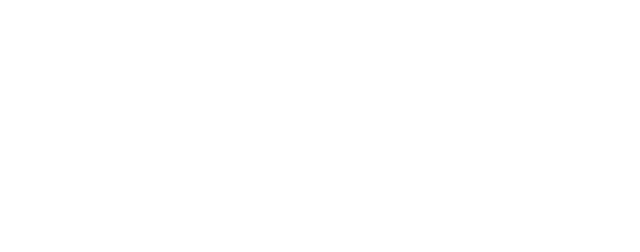
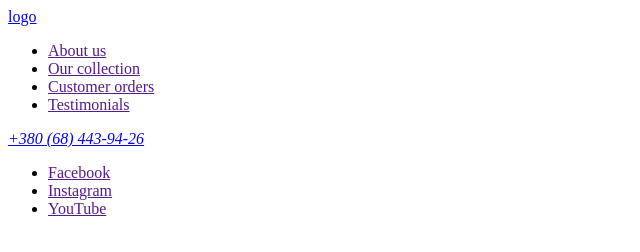
Before and after one commit to hannaspavik-bit/Vyshyvanka-Vibes, a plain HTML site: page index.html in a window 1280 px wide. Shown: the whole page, without its empty margins (0-640 px from the left). Drawn offline with Linux system fonts and the light colour scheme.

Commit message:
create semantic header markup

```diff
--- a/index.html
+++ b/index.html
@@ -6,7 +6,26 @@
     <title>Vyshyvanka Vibes</title>
   </head>
   <body>
-    <header></header>
+    <header>
+      <nav>
+        <a href="./index.html">logo</a>
+        <ul>
+          <li><a href="">About us</a></li>
+          <li><a href="">Our collection</a></li>
+          <li><a href="">Customer orders</a></li>
+          <li><a href="">Testimonials</a></li>
+        </ul>
+      </nav>
+
+      <address>
+        <a href="tel:+380684439426">+380 (68) 443-94-26</a>
+      </address>
+      <ul>
+        <li><a href="">Facebook</a></li>
+        <li><a href="">Instagram</a></li>
+        <li><a href="">YouTube</a></li>
+      </ul>
+    </header>
 
     <main></main>
 
```
